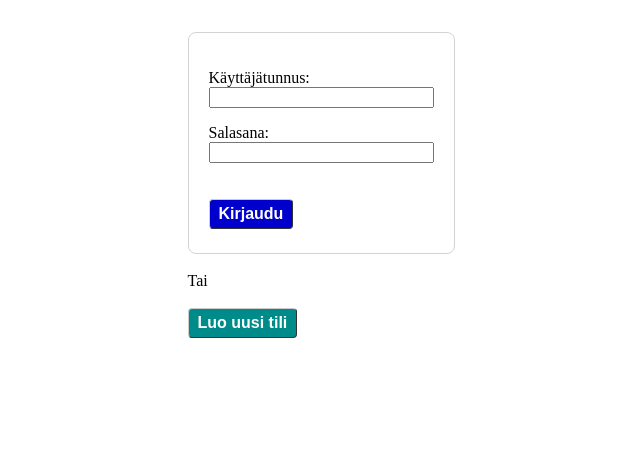
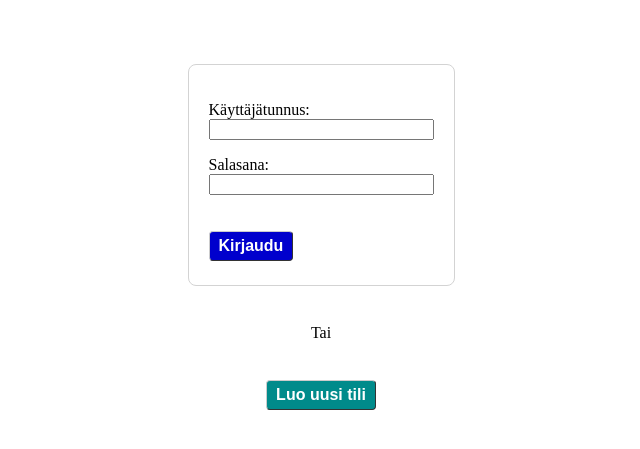
Before and after one commit to ileskaa/database-app-project, a Flask app: page / in a window 1280 px wide. Shown: the part 71-520 px from the top of the page, without its empty margins (319-959 px from the left). Run offline with Flask 3, Linux system fonts and the light colour scheme.

Commit message:
Center index page's registration button

```diff
--- a/templates/index/login.html
+++ b/templates/index/login.html
@@ -1,4 +1,4 @@
-<div class="wrapper">
+<div class="wrapper center-hor">
 <form action="/login" method="POST" class="login-form">
   <p>
     Käyttäjätunnus:<br>
@@ -17,7 +17,7 @@
 </form>
 
 <br>
-<div>Tai</div>
+<div class="mt-20 mb-20">Tai</div>
 <br>
 <input type="button" value="Luo uusi tili" onclick="location.href = '/signup';" class="button bg-green">
 </div>
```
